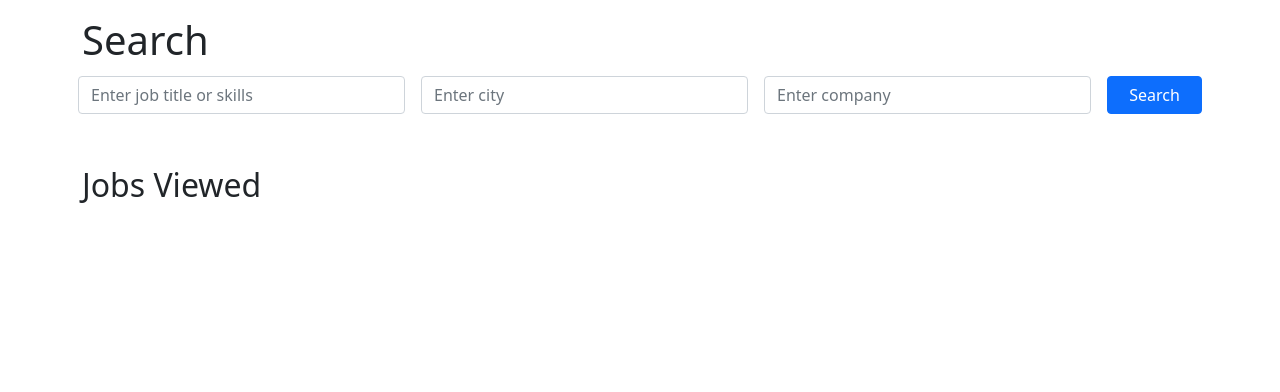
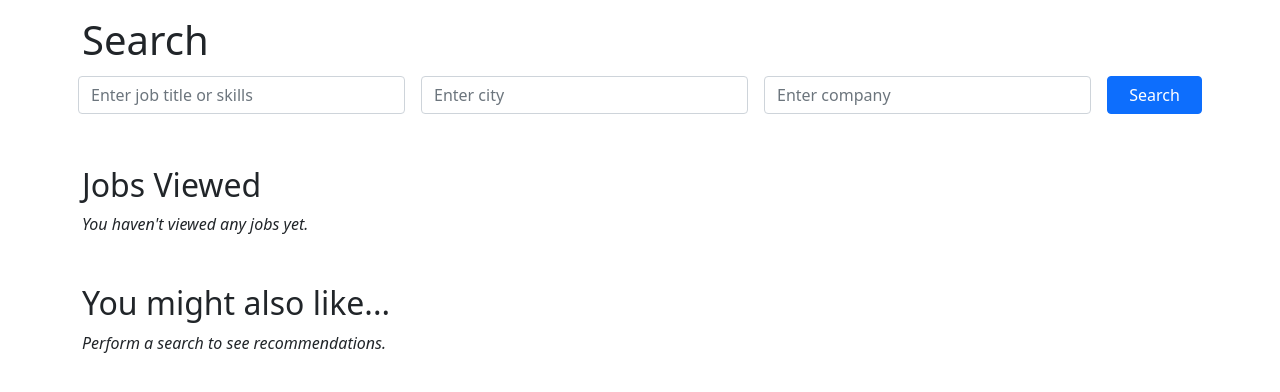
Before and after one commit to JackDouma/Big-Data-LinkedIn-Recommender-System, a Flask app: page / in a window 1280 px wide. Shown: the top 392 px of the page. Run offline with Flask 3, Linux system fonts and the light colour scheme; parts of the project's set-up code (start-up, migrations or seed data) failed here and were passed over.

Commit message:
Added home page recommendations based on previous search

```diff
--- a/app.py
+++ b/app.py
@@ -7,6 +7,7 @@ app = Flask(__name__)
 app.secret_key = '1234'
 
 appliedJobs = []
+mostRecentSearchTerms = ["","",""]
 
 # get job data
 jobData = []
@@ -29,15 +30,59 @@ def apply():
 # index page
 @app.route('/')
 def index():
-    return render_template('index.html', appliedJobs=appliedJobs)
+    # You might also like... recommendations logic
+    # Recommends jobs matching one of the previous search params, but NOT the other two
+    title_skills_match_recommendations = []
+    city_match_recommendations = []
+    company_match_recommendations = []
+    recommendations = []
+    max_recommendations_count = 6
+
+    for job in jobData:
+        title_skills_match = (mostRecentSearchTerms[0].lower() in job['job_skills'].lower() or mostRecentSearchTerms[0] in job['job_title'].lower()) and mostRecentSearchTerms[0] != ""
+        city_match = mostRecentSearchTerms[1].lower() in job['job_location'].lower() and mostRecentSearchTerms[1] != ""
+        company_match = mostRecentSearchTerms[2].lower() in job['company'].lower() and mostRecentSearchTerms[2] != ""
+
+        if (title_skills_match and not city_match and not company_match):
+            title_skills_match_recommendations.append([job,"Because you searched for \""+mostRecentSearchTerms[0]+"\"."])
+
+        elif (city_match and not title_skills_match and not company_match):
+            city_match_recommendations.append([job,"Because you searched for jobs in "+mostRecentSearchTerms[1]+"."])
+
+        elif (company_match and not title_skills_match and not city_match):
+            company_match_recommendations.append([job,"Because you searched for jobs at "+mostRecentSearchTerms[2]+"."])
+
+        if len(title_skills_match_recommendations) > max_recommendations_count and len(city_match_recommendations) > max_recommendations_count and len(company_match_recommendations) > max_recommendations_count:
+            break
+
+    # Curate the list of You might also like... recommendations
+    for i in range(max_recommendations_count//3 + 1):
+        if i < len(title_skills_match_recommendations):
+            recommendations.append(title_skills_match_recommendations[i])
+            if len(recommendations) == max_recommendations_count:
+                break
+        if i < len(city_match_recommendations):
+            recommendations.append(city_match_recommendations[i])
+            if len(recommendations) == max_recommendations_count:
+                break
+        if i < len(company_match_recommendations):
+            recommendations.append(company_match_recommendations[i])
+            if len(recommendations) == max_recommendations_count:
+                break
+
+    return render_template('index.html', recommendations=recommendations, appliedJobs=appliedJobs)
 
 # search page
 @app.route('/search', methods=['POST'])
 def search():
+    global mostRecentSearchTerms
+
+    mostRecentSearchTerms = [request.form['skills'], request.form['city'], request.form['company']]
+
     # search keywords
-    title_skills_keyword = request.form['skills'].lower()
-    city_keyword = request.form['city'].lower()
-    company_keyword = request.form['company'].lower()
+    title_skills_keyword = mostRecentSearchTerms[0].lower()
+    city_keyword = mostRecentSearchTerms[1].lower()
+    company_keyword = mostRecentSearchTerms[2].lower()
     page = int(request.form['page'])
 
     results = []
--- a/templates/index.html
+++ b/templates/index.html
@@ -19,11 +19,35 @@
 
         <!-- Applied Jobs -->
         <h2 class="mt-5">Jobs Viewed</h2>
+        {% if appliedJobs|length > 0 %}
         <ul class="list-group">
             {% for job in appliedJobs %}
-                <li class="list-group-item"><a href={{ job[1] }} target="_blank">{{ job[0] ~ " | " ~ job[2] }}</a></li>
+                <li class="list-group-item"><a href={{ job[1] }} target="_blank">{{ job[0] }}</a> - {{ job[2] }}</li>
             {% endfor %}
         </ul>
+        {% else %}
+            <p><i>You haven't viewed any jobs yet.</i></p>
+        {% endif %}
+
+        <!-- You might also like... recommendations -->
+        <h2 class="mt-5">You might also like...</h2>
+        {% if recommendations|length > 0 %}
+            <ul class="list-group mb-5">
+                {% for job in recommendations %}
+                        <li class="list-group-item">
+                            <form action="/apply" method="post">
+                                <input type="hidden" name="job_title" value="{{ job[0].job_title }}">
+                                <input type="hidden" name="link" value="{{ job[0].job_link }}">
+                                <input type="hidden" name="company" value="{{ job[0].company }}">
+                                <button class="btn btn-link p-0 pb-1">{{ job[0].job_title }}</button> at {{ job[0].company }} in {{ job[0].job_location }}.
+                            </form>
+                            <i>{{ job[1] }}</i>
+                        </li>
+                {% endfor %}
+            </ul>
+        {% else %}
+            <p><i>Perform a search to see recommendations.</i></p>
+        {% endif %}
     </div>
 </body>
 </html>
--- a/templates/search.html
+++ b/templates/search.html
@@ -68,7 +68,6 @@
         {% else %}
         <div class="text-center">
             <h4>No results!</h4>
-            <a href="/" class="btn btn-primary">Return to home</a>
         </div>
         {% endif %}
 
```
